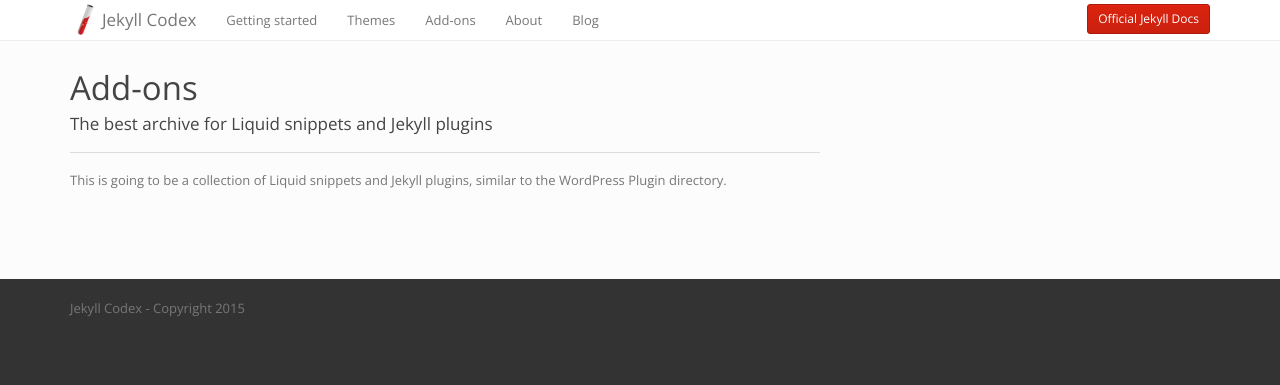
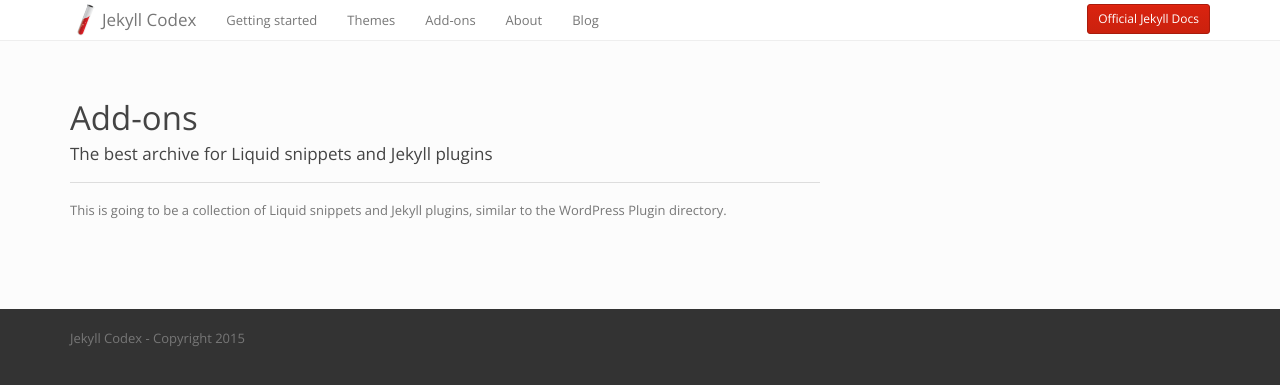
Before and after one commit to jhvanderschee/jekyllcodex, a Jekyll site: the page built from add-ons.md, in a window 1280 px wide. Shown: the top 385 px of the page. Built offline with Jekyll 4.4.1, drawn with Linux system fonts in a browser that asks for light colours; nearby versions of some CDN libraries.

Commit message:
Updated 'css/style.css' via CloudCannon

```diff
--- a/css/style.css
+++ b/css/style.css
@@ -12,3 +12,4 @@
     vertical-align: top;
     bottom: 7px;
 }
+article.page {padding-top: 30px;}
```
